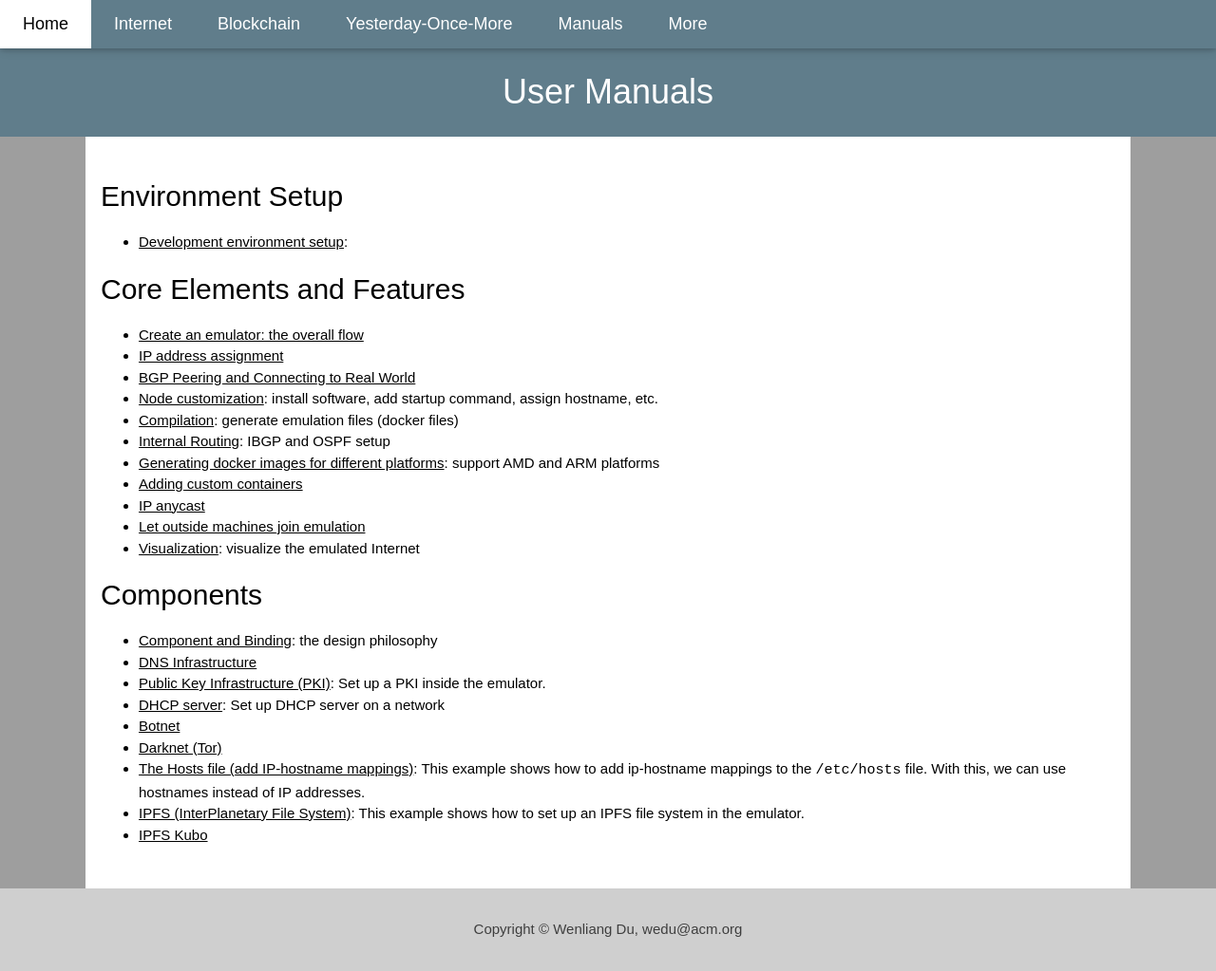
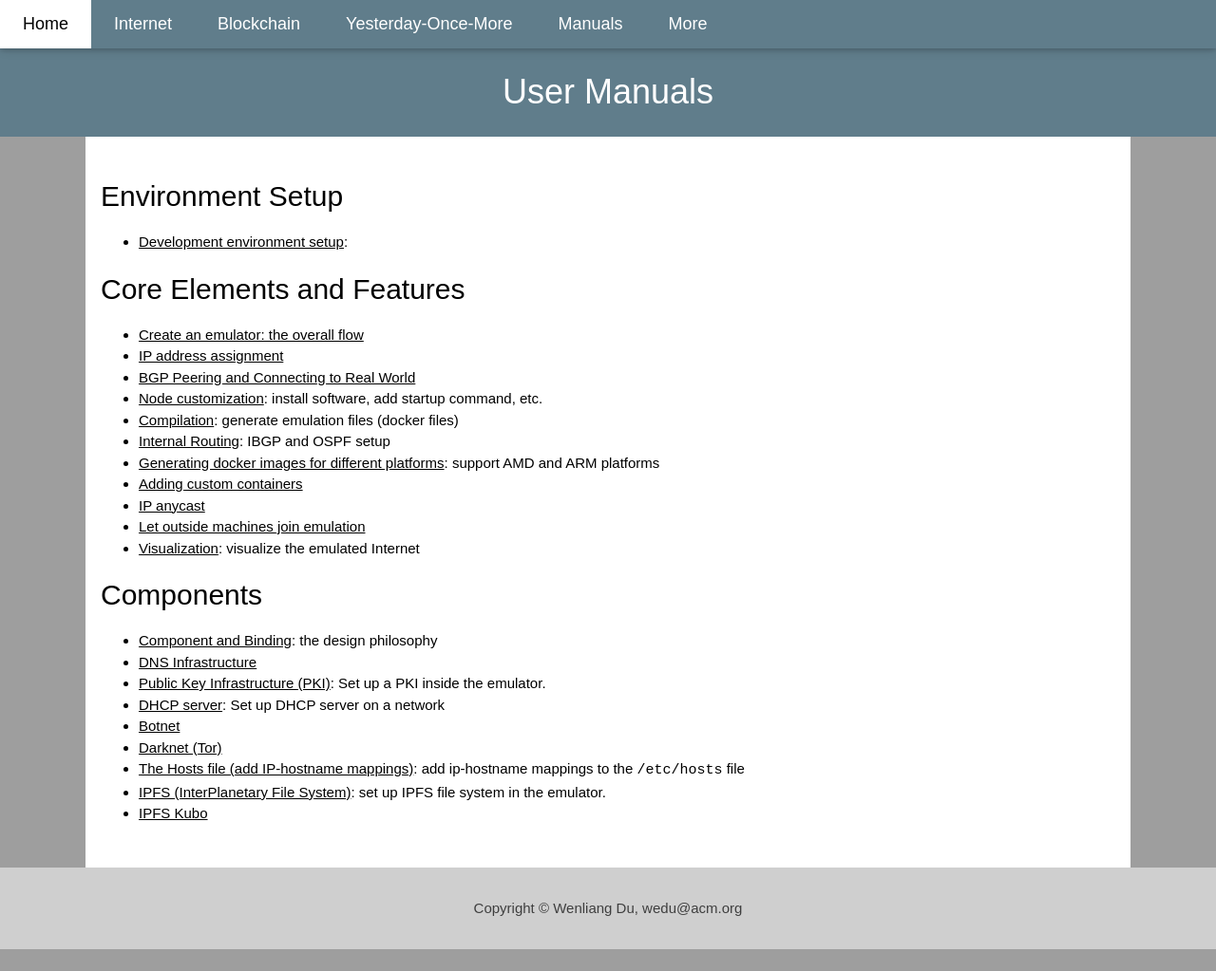
Before and after one commit to seed-labs/seed-emulator-www, a Jekyll site: the page built from manuals/index.md, in a window 1280 px wide and 1023 px high. Shown: the whole window at 95% size. Built offline with Jekyll 4.4.1, drawn with Linux system fonts in a browser that asks for light colours.

Commit message:
revision in progress ...

```diff
--- a/manuals/index.md
+++ b/manuals/index.md
@@ -12,7 +12,7 @@
   - [Create an emulator: the overall flow](./overall_flow.html)
   - [IP address assignment](./ip_address.html)
   - [BGP Peering and Connecting to Real World](./bgp.html)
-  - [Node customization](./node.html): install software, add startup command, assign hostname, etc.
+  - [Node customization](./node_customization.html): install software, add startup command, etc.
   - [Compilation](./compiler.html): generate emulation files (docker files)
   - [Internal Routing](./routing.html): IBGP and OSPF setup
   - [Generating docker images for different platforms](./platform.html): support AMD and ARM platforms
@@ -32,8 +32,7 @@
   - [Botnet]({{ site.example-url }}/internet/B22_botnet/)
   - [Darknet (Tor)]({{ site.example-url }}/internet/B23_darknet_tor/)
   - [The Hosts file (add IP-hostname mappings)]({{ site.example-url }}/internet/B21_etc_hosts/):
-    This example shows how to add ip-hostname mappings to the `/etc/hosts` file. With this,
-    we can use hostnames instead of IP addresses.
+    add ip-hostname mappings to the `/etc/hosts` file
   - [IPFS (InterPlanetary File System)]({{ site.example-url }}/internet/B26_ipfs_kubo):
-    This example shows how to set up an IPFS file system in the emulator.
+    set up IPFS file system in the emulator.
   - [IPFS Kubo](./kubo.html)
```
Also changed, not shown: manuals/custom_container.md (+2 -2 lines), manuals/platform.md (+1 -1 lines), manuals/node_customization.md (renamed from manuals/node.md).
